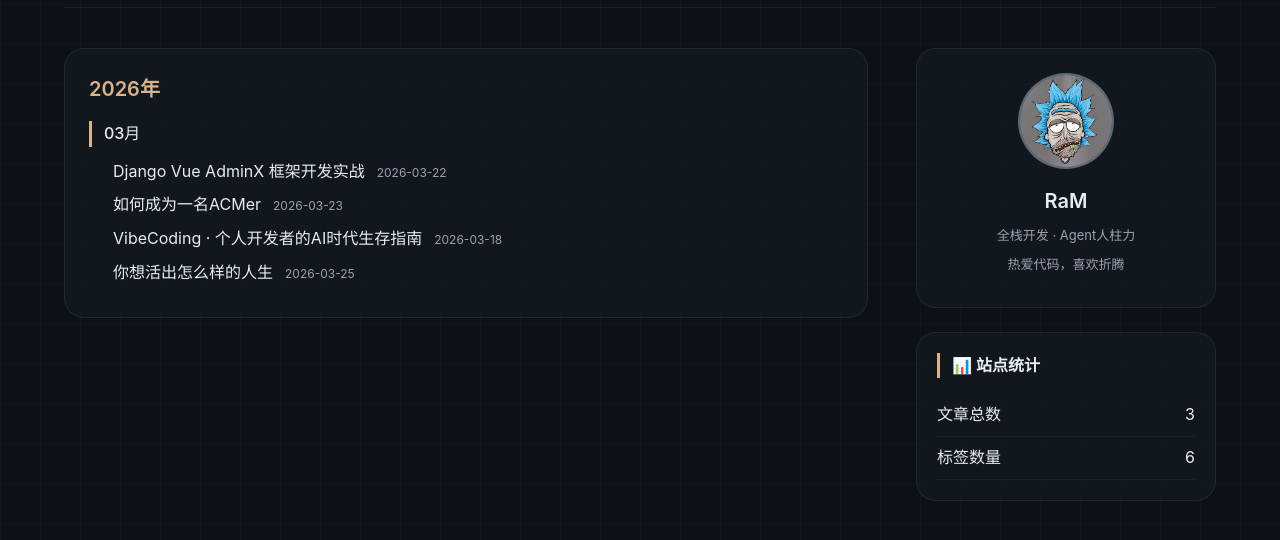
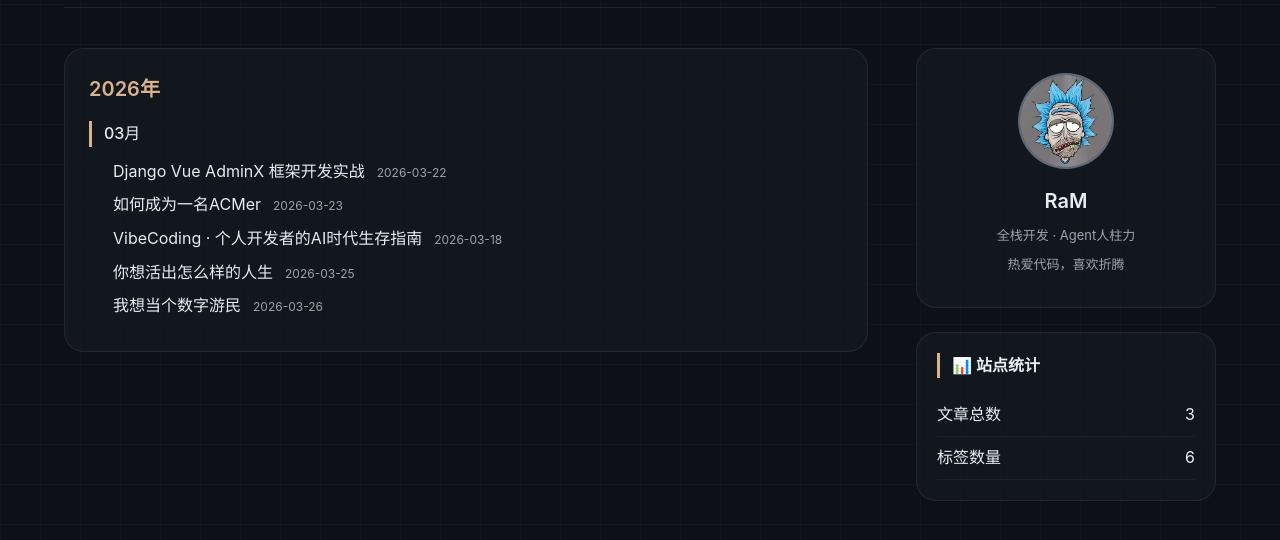
Before and after one commit to RaM-bugourp/RaM-bugourp.github.io, a plain HTML site: page archive.html in a window 1280 px wide. Shown: the part 76-616 px from the top of the page. Drawn offline with Linux system fonts and the light colour scheme.

Commit message:
Update archive.html

```diff
--- a/archive.html
+++ b/archive.html
@@ -50,7 +50,8 @@
         { id: "post1", title: "Django Vue AdminX 框架开发实战", date: "2026-03-22" },
         { id: "post2", title: "如何成为一名ACMer", date: "2026-03-23" },
         { id: "post3", title: "VibeCoding · 个人开发者的AI时代生存指南", date: "2026-03-18" },
-        { id: "post4", title: "你想活出怎么样的人生", date: "2026-03-25", tag: ":)", excerpt: "每个人都会死的，所以来看电视吧", tags: "#o.O " }
+        { id: "post4", title: "你想活出怎么样的人生", date: "2026-03-25", tag: ":)", excerpt: "每个人都会死的，所以来看电视吧", tags: "#o.O " },
+        { id: "post5", title: "我想当个数字游民", date: "2026-03-26", tag: "个人开发", excerpt: "你准备什么时候开始呢？", tags: "#全栈 " }
 
     ];
 
```
